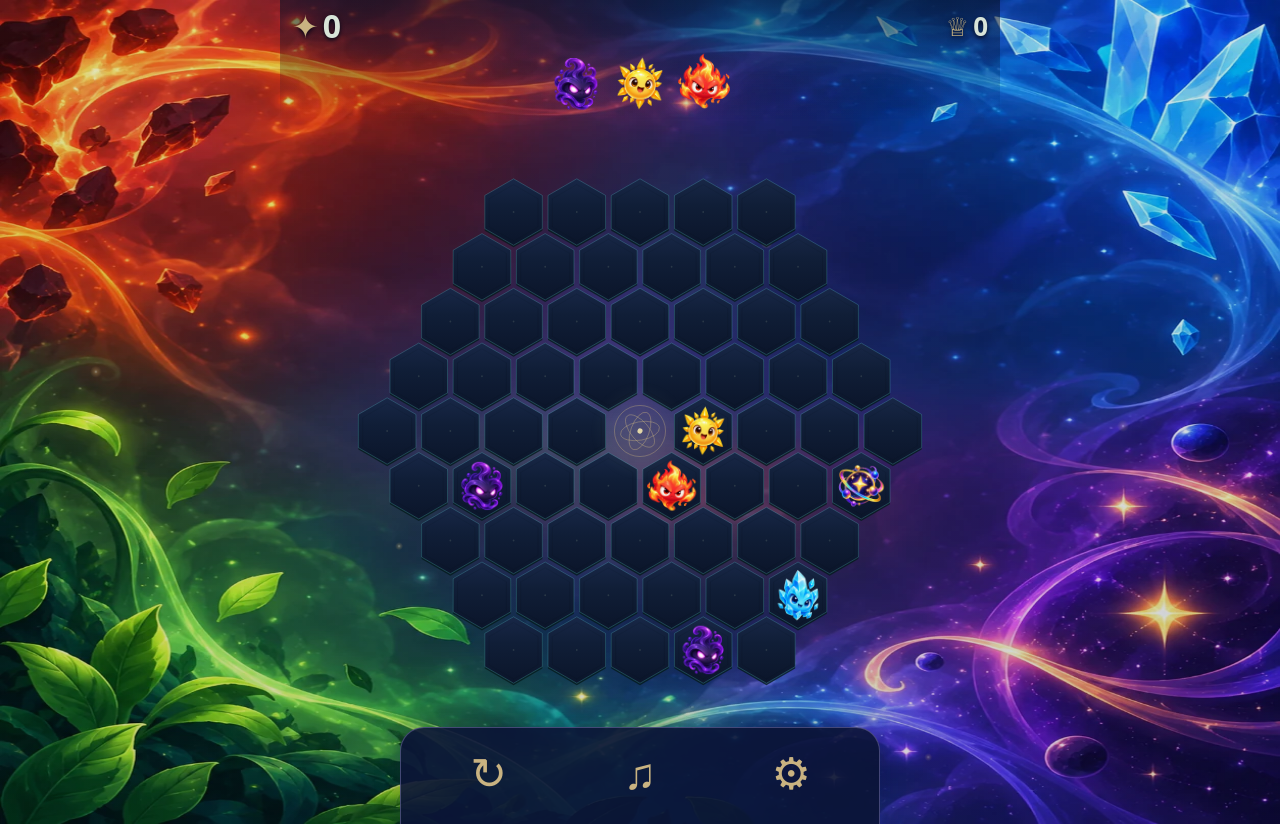
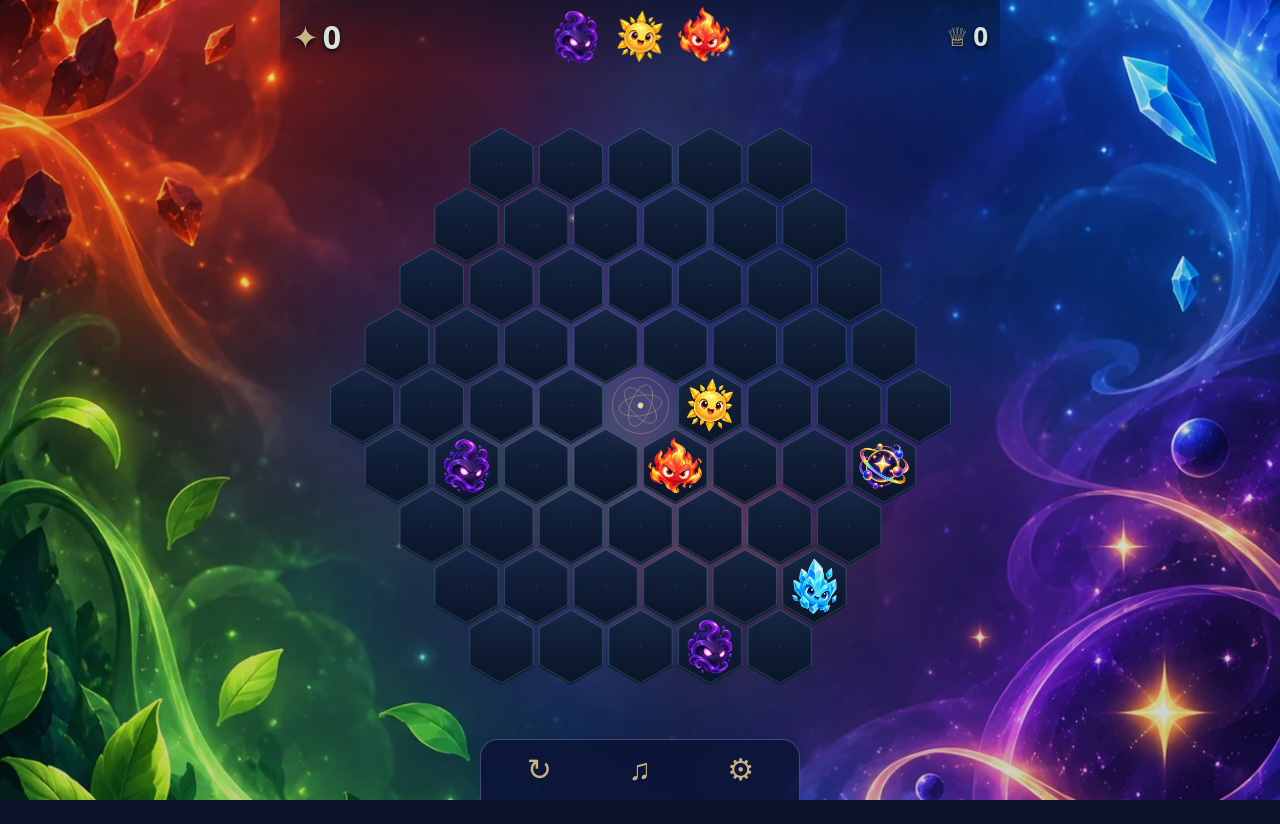
Before and after one commit to coells/atomicon, a website built with Vite: page index.html in a window 1280 px wide. After the commit the page ends 800 px from the top, so only its background shows below. Built offline with nearby package versions, Linux system fonts and the light colour scheme.

Commit message:
fix: fit game layout to the viewport with compact controls

```diff
--- a/src/style.css
+++ b/src/style.css
@@ -11,8 +11,9 @@
     margin: 0;
     isolation: isolate;
     background-image: linear-gradient(#080e251c, #080e2530), url("/background.webp");
-    /* Keep all four elemental corners visible on tall phones. */
-    background-size: 100% 100%;
+    /* Crop to fill the screen without distorting the artwork. */
+    background-size: cover;
+    background-position: center;
     background-repeat: no-repeat;
 }
 button,
@@ -59,7 +60,7 @@
 #app {
     position: relative;
     z-index: 1;
-    min-height: 100svh;
+    height: 100svh;
     padding: env(safe-area-inset-top) env(safe-area-inset-right) env(safe-area-inset-bottom) env(safe-area-inset-left);
     display: flex;
     flex-direction: column;
@@ -71,6 +72,7 @@
     align-items: center;
     width: min(100%, 720px);
     min-height: 112px;
+    flex-shrink: 0;
     padding: 4px 12px;
     gap: 4px;
     font-variant-numeric: tabular-nums;
@@ -221,12 +223,15 @@
     min-width: 0;
     grid-template-columns: minmax(0, 1fr);
     display: grid;
-    place-items: center;
-    flex: 0;
-    margin-top: clamp(8px, 2svh, 24px);
+    place-items: start center;
+    flex: 1;
+    min-height: 0;
+    margin: 8px 0;
+    container-type: size;
 }
 #board-wrap {
-    width: min(100%, 720px, calc(100svh - 208px - env(safe-area-inset-top) - env(safe-area-inset-bottom)));
+    /* Use the space left by the HUD and controls, including open panels. */
+    width: min(100%, 100cqh, 1365px);
     aspect-ratio: 1;
 }
 #game-canvas {
@@ -240,20 +245,20 @@
     flex-wrap: wrap;
     justify-content: space-evenly;
     align-items: start;
-    width: min(100%, 480px);
-    padding: 4px 12px 12px;
-    margin-top: auto;
+    width: min(100%, 320px);
+    padding: 4px 8px 8px;
+    flex-shrink: 0;
     border: 1px solid #b3a8ee55;
     border-bottom: 0;
-    border-radius: 24px 24px 0 0;
+    border-radius: 18px 18px 0 0;
     background: #0b1437e8;
     box-shadow: 0 -4px 24px #0b143744;
 }
 .controls > button {
-    min-height: 80px;
-    min-width: 80px;
+    min-height: 48px;
+    min-width: 48px;
     flex: 1;
-    font-size: 44px;
+    font-size: 30px;
 }
 .muted {
     opacity: 0.5;
@@ -314,14 +319,13 @@
     min-height: 48px;
     font-size: 14px;
 }
-@media (orientation: landscape) and (max-height: 500px) {
+#game-end {
+    flex-shrink: 0;
+}
+@media (min-width: 700px), (orientation: landscape) and (max-height: 500px) {
     .hud {
-        min-height: 60px;
+        min-height: 72px;
         grid-template-columns: 1fr auto 1fr;
-    }
-    .score,
-    .best {
-        font-size: 24px;
     }
     #next-preview {
         grid-column: 2;
@@ -330,19 +334,18 @@
     .best {
         grid-column: 3;
     }
+}
+@media (orientation: landscape) and (max-height: 500px) {
+    .hud {
+        min-height: 60px;
+    }
+    .score,
+    .best {
+        font-size: 24px;
+    }
     .next-dot {
         width: 40px;
         height: 40px;
-    }
-    #board-wrap {
-        width: min(100%, calc(100svh - 128px));
-    }
-    .controls {
-        padding-bottom: 0;
-    }
-    .controls > button {
-        min-height: 60px;
-        font-size: 36px;
     }
 }
 
@@ -357,8 +360,3 @@
     border-radius: 18px;
     margin-bottom: 10px;
 }
-@media (max-height: 600px) {
-    .play-space {
-        margin-top: 0;
-    }
-}
```
Also changed, not shown: tests/presentation.spec.ts (+77 -1 lines).
